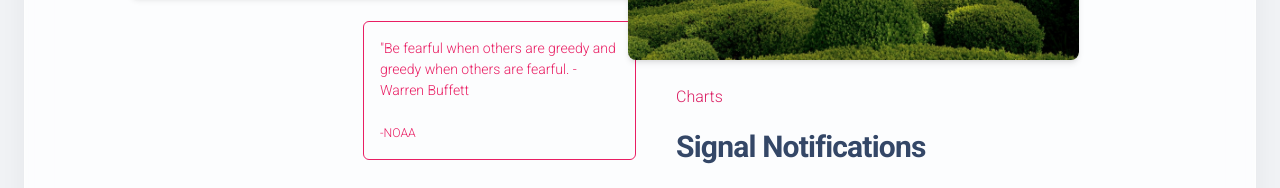
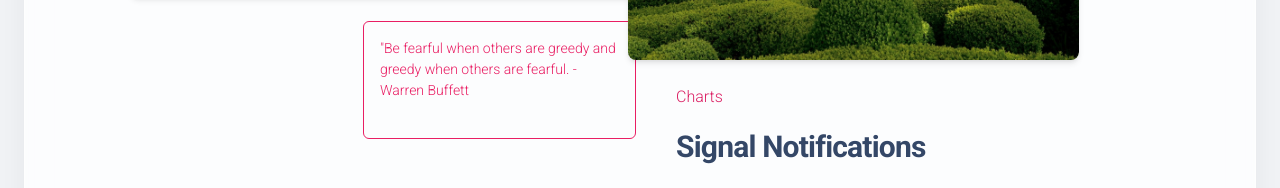
Before and after one commit to TienChungTech/TradingScopeWebsite, a plain HTML site: page features.html in a window 1280 px wide. Shown: the part 1136-1324 px from the top of the page. Drawn offline with Linux system fonts and the light colour scheme.

Commit message:
Update features.html

```diff
--- a/features.html
+++ b/features.html
@@ -126,7 +126,7 @@
         - Warren Buffett
           <br>
           <br>
-          <small>-NOAA</small>
+          <small></small>
         </p>
 
       </div>
```
